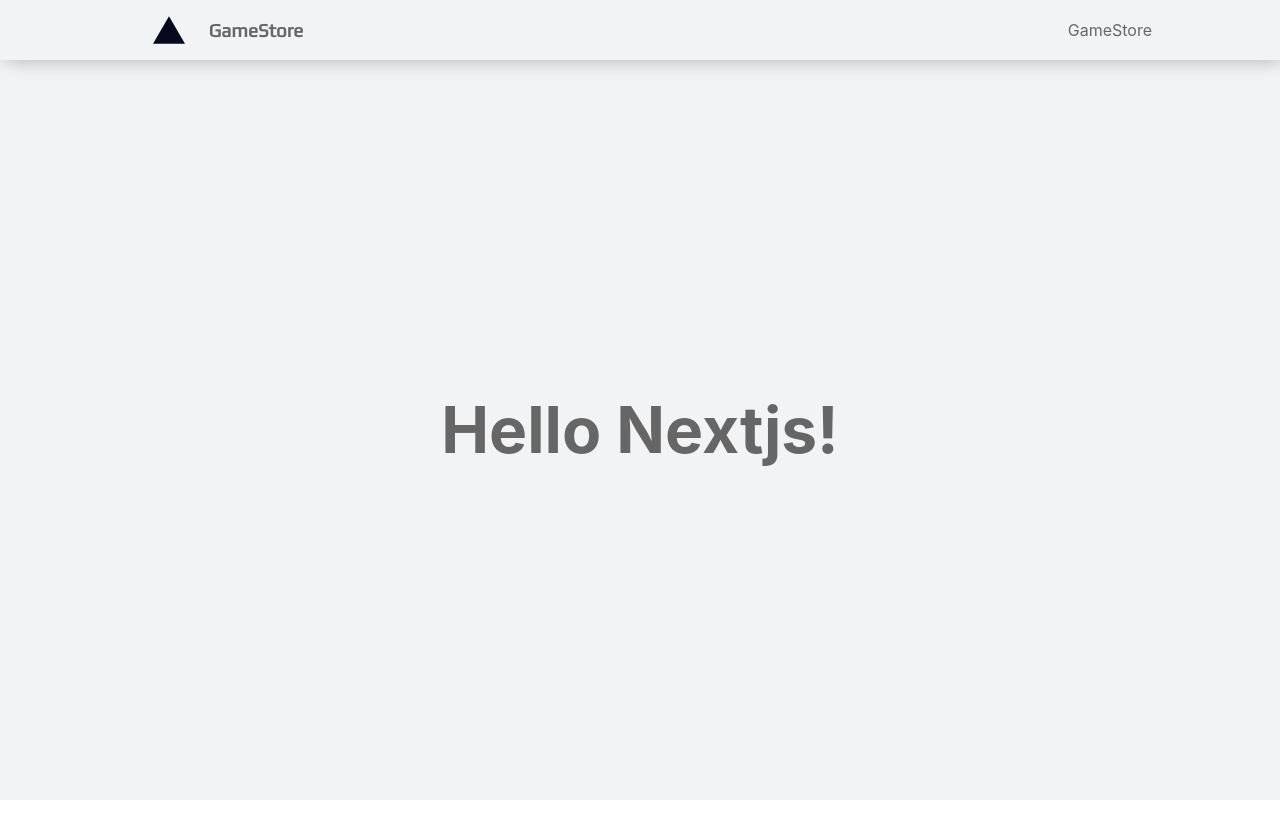
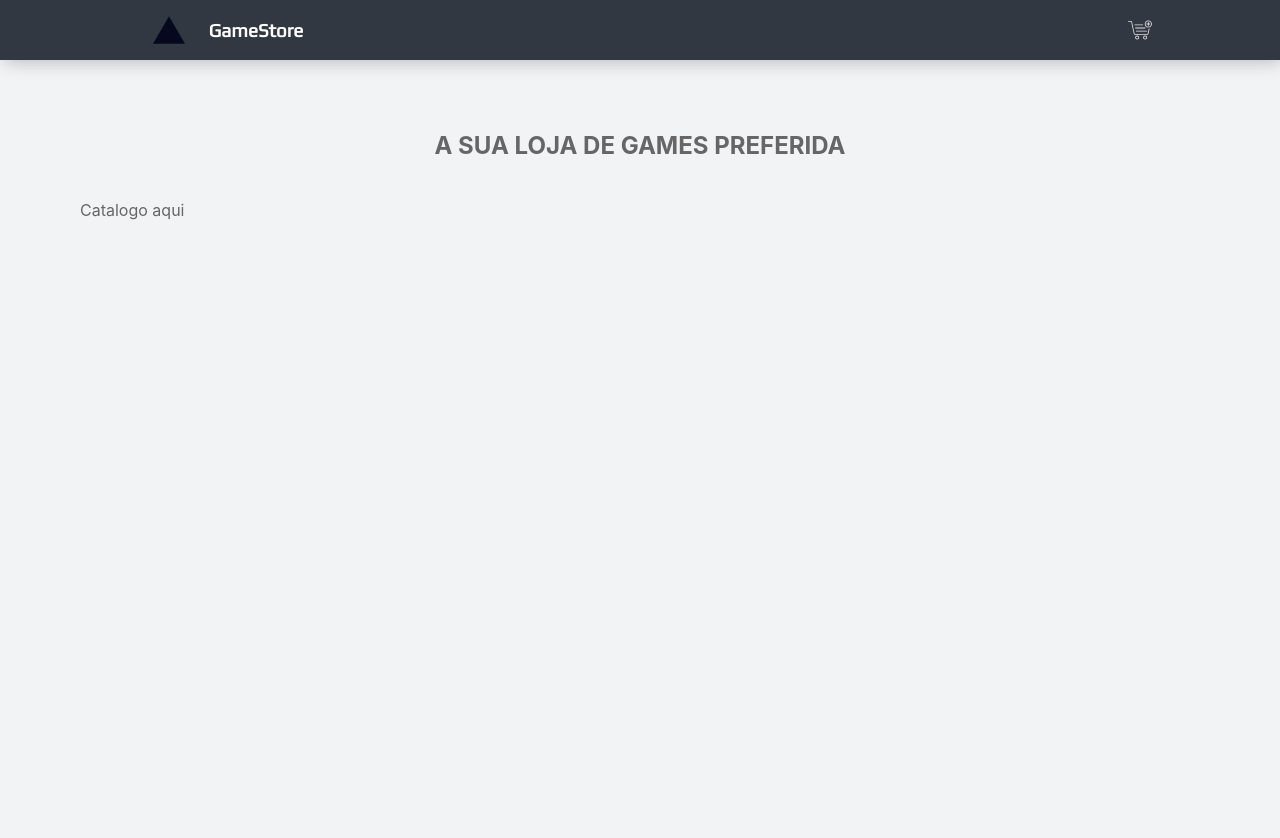
Before and after one commit to hog099/challenge-ecommerce-gamer, a Next.js app: page / in a window 1280 px wide. Shown: the top 838 px of the page. Before the commit the page ends 800 px from the top, so only its background shows below. Built offline with nearby package versions, Linux system fonts and the light colour scheme.

Commit message:
Header component and Body main
Ajustado componenet header e page home

```diff
--- /dev/null
+++ b/src/components/Catalogo.tsx
@@ -0,0 +1,18 @@
+import React from 'react';
+import Link from 'next/link';
+import clsx from 'clsx'
+import { ThemeContext } from '../contexts/ThemeContext'
+
+import styles from '../styles/components/Catalogo.module.css'
+
+const Catalogo: React.FC = () => {
+  const { theme } = React.useContext(ThemeContext)
+
+  return (
+    <div className={clsx(styles.container, theme != 'light-mode' ? styles.lightMode : styles.darkMode)}>
+     <p>Catalogo aqui</p>
+    </div>
+  );
+}
+
+export default Catalogo;
--- a/src/components/Header.tsx
+++ b/src/components/Header.tsx
@@ -1,18 +1,24 @@
 import React from 'react';
+import Link from 'next/link';
+import clsx from 'clsx'
+import { ThemeContext } from '../contexts/ThemeContext'
 
 import styles from '../styles/components/Header.module.css'
 
 const Header: React.FC = () => {
+  const { theme } = React.useContext(ThemeContext)
 
   return (
-    <div className={styles.container}>
-    <div className={styles.containerleft}>
+    <div className={clsx(styles.container, theme != 'light-mode' ? styles.lightMode : styles.darkMode)}>
+      <div className={styles.containerleft}>
         <img src="/logo.svg" className={styles.logo} />
-        <h3 className={styles.title}>GameStore</h3>
-    </div>
-    <div className={styles.containerright}>
-        <p>GameStore</p>
-    </div>
+        <h3 className={clsx(styles.title, theme === 'light-mode' ? styles.textlightMode : styles.textdarkMode)}>GameStore</h3>
+      </div>
+      <div className={styles.containerright}>
+        <Link href="/cart">
+          <img src="/assets/cart-icon.svg" className={styles.iconcart} />
+        </Link>
+      </div>
     </div>
   );
 }
--- /dev/null
+++ b/src/pages/home/index.tsx
@@ -0,0 +1,33 @@
+import React from 'react'
+import Head from 'next/head'
+import styles from '../../styles/pages/Home.module.css'
+
+import Header from '../../components/Header'
+import Catalogo from '../../components/Catalogo'
+
+export default function Home() {
+  return (
+    <div className={styles.container}>
+      <Header />
+      {/* O Head é do Next para personalizarmos o titulo da aplicação na aba do navegador, podendo assim em cada pagina termos um titulo diferente */}
+      <Head>
+        <title>GameStore</title>
+        <link rel="icon" href="/favicon.ico" />
+      </Head>
+
+      <main className={styles.main}>
+        <br />
+        <br />
+        <h3 className={styles.title}>
+          A SUA LOJA DE GAMES PREFERIDA
+        </h3>
+        <br />
+        <br />
+
+        <Catalogo />
+
+      </main >
+
+    </div >
+  )
+}
--- a/src/pages/index.tsx
+++ b/src/pages/index.tsx
@@ -4,36 +4,19 @@
 import { ThemeContext } from '../contexts/ThemeContext'
 import styles from '../styles/pages/Home.module.css'
 
-import Header from '../components/Header';
-import Button from '../components/Button';
+import Home from './home/index';
 
-interface HomeProps {
+interface AppProps {
   theme: 'light-mode' | 'dark-mode';
   checked: boolean;
 }
 
-export default function Home(props: HomeProps) {
+export default function App(props: AppProps) {
   const { theme } = React.useContext(ThemeContext)
-
 
   return (
     <div className={theme != 'light-mode' ? styles.lightMode : styles.darkMode}>
-      <div className={styles.container}>
-        <Header />
-        {/* O Head é do Next para personalizarmos o titulo da aplicação na aba do navegador, podendo assim em cada pagina termos um titulo diferente */}
-        <Head>
-          <title>GameStore</title>
-          <link rel="icon" href="/favicon.ico" />
-        </Head>
-
-        <main className={styles.main}>
-          <h1 className={styles.title}>
-            Hello Nextjs!
-        </h1>
-
-        </main>
-
-      </div>
+     <Home props={props}/>
     </div>
   )
 }
--- /dev/null
+++ b/src/styles/components/Catalogo.module.css
@@ -0,0 +1,33 @@
+.container {
+    width: 100vw;
+    height: 90vw;
+    display: flex;
+    padding: 0 5rem 0 5rem;
+}
+.containerleft {
+    display: flex;
+    flex-direction: row;
+    justify-content: center;
+    align-items: center;
+    width: 20%;
+    padding: 0 0 0 3rem;
+}
+.containerright {
+    display: flex;
+    flex-direction: row;
+    justify-content: flex-end;
+    align-items: center;
+    width: 80%;
+    padding: 0 3rem 0 0;
+}
+
+
+
+
+.lightMode {
+    background: var(--light-background);
+   }
+
+   .darkMode {
+     background: var(--dark-background);
+   }
--- a/src/styles/components/Header.module.css
+++ b/src/styles/components/Header.module.css
@@ -32,6 +32,12 @@
     width: 80px;
     height: 80px;
 }
+.iconcart {
+    width: 1.5rem;
+    height: 1.5rem;
+    color: var(--text);
+    cursor: pointer;
+}
 
 
 @media (max-width: 400px){
@@ -51,10 +57,18 @@
 }
 
 
+.textlightMode {
+    color: var(--text) !important;
+}
+
+.textdarkMode {
+    color: var(--white) !important;
+}
+
 .lightMode {
-    color: var(--light-background);
+    background-color: var(--dark-background);
 }
 
 .darkMode {
-    color: var(--text);
+    background-color: var(--light-background);
 }
--- a/src/styles/globals.css
+++ b/src/styles/globals.css
@@ -17,7 +17,8 @@
 :root {
   --white: #fff;
   --light-background: #f2f3f5;
-  --dark-background: #0D1117;
+  /* --dark-background: #0D1117; */
+  --dark-background: #323842;
   --gray-line: #dcdde0;
   --text: #666;
   --text-highlight: #b3b9ff;
--- a/src/styles/pages/Home.module.css
+++ b/src/styles/pages/Home.module.css
@@ -8,7 +8,7 @@
 }
 
 .main {
-  padding: 5rem 0;
+  padding: 2rem 0;
   flex: 1;
   display: flex;
   flex-direction: column;
@@ -16,21 +16,11 @@
   align-items: center;
 }
 
-.title a {
-  color: #0070f3;
-  text-decoration: none;
-}
-
-.title a:hover,
-.title a:focus,
-.title a:active {
-  text-decoration: underline;
-}
 
 .title {
   margin: 0;
   line-height: 1.15;
-  font-size: 4rem;
+  font-size: 1.5rem;
 }
 
 .title,
```
Also changed, not shown: src/pages/cart/index.tsx (added, +26 -0 lines), 1 other file (tests, documents, lock files or other folders).
